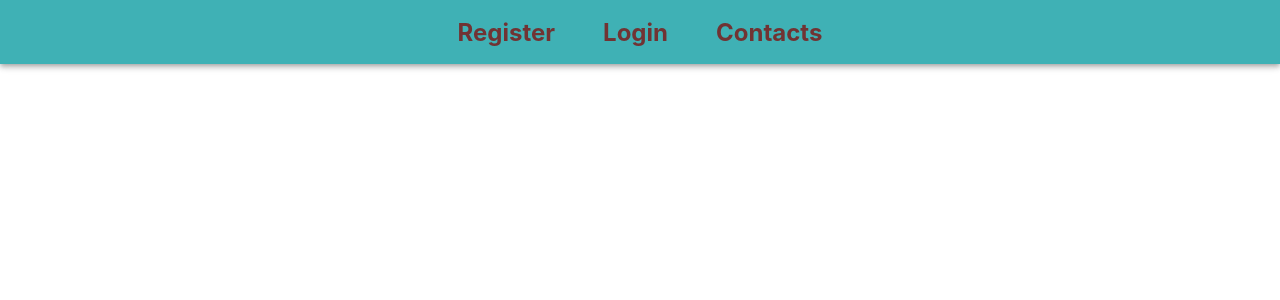
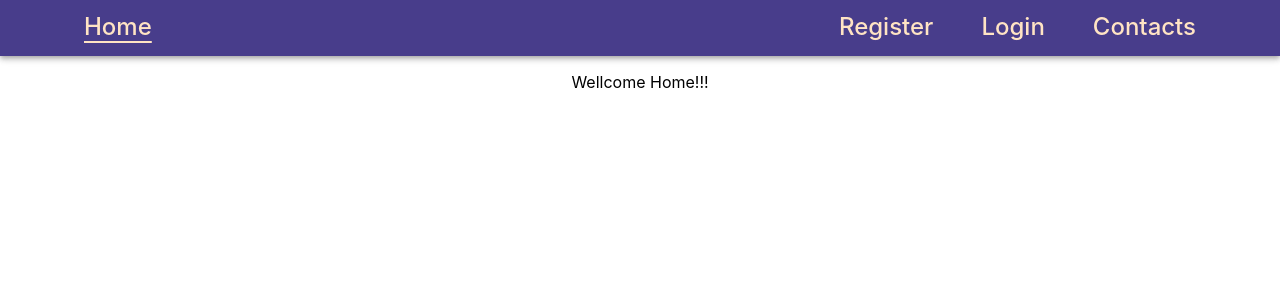
Before and after one commit to AndriiTkac4ov/goit-react-hw-08-phonebook, a React (Create React App) app: page / in a window 1280 px wide. Shown: the top 300 px of the page. Built offline with nearby package versions, Linux system fonts and the light colour scheme.

Commit message:
add NotFound page

```diff
--- a/src/components/App/App.jsx
+++ b/src/components/App/App.jsx
@@ -2,36 +2,20 @@ import { lazy } from "react";
 import { Route, Routes } from 'react-router-dom';
 import { Layout } from '../Layout/Layout';
 
-// import ContactForm from "../ContactForm/ContactForm";
-// import Filter from "../Filter/Filter";
-// import ContactList from "../ContactList/ContactList";
-// import Loader from "../Loader/Loader";
-// import { selectIsLoading} from "redux/selectors";
-// import { useSelector } from "react-redux";
-// import { Application, ApplicationTitle, ListTitle } from "./App.styled";
-
+const Home = lazy(() => import('pages/Home/Home'));
 const Register = lazy(() => import('pages/Register/Register'));
 const Login = lazy(() => import('pages/Login/Login'));
 const Contacts = lazy(() => import('pages/Contacts/Contacts'));
 const NotFound = lazy(() => import('pages/NotFound/NotFound'));
 
 const App = () => {
-  // const isLoading = useSelector(selectIsLoading);
-
   return (
     <Routes>
       <Route path='/' element={<Layout />}>
+        <Route index element={<Home />} />
         <Route path='register' element={<Register />} />
         <Route path='login' element={<Login />} />
         <Route path='contacts' element={<Contacts />} />
-        {/* <Application>
-        <ApplicationTitle>Phonebook</ApplicationTitle>
-        <ContactForm />
-        <ListTitle>Contacts</ListTitle>
-        <Filter />
-        {isLoading && <Loader />}
-        <ContactList />
-        </Application> */}
       </Route>
       <Route path="*" element={<NotFound />} />
     </Routes>
--- a/src/components/Layout/Layout.styled.jsx
+++ b/src/components/Layout/Layout.styled.jsx
@@ -5,12 +5,10 @@ export const PhonebookHeader = styled.header`
     left: 0;
     position: sticky;
     z-index: 1100;
-    min-height: ${props => props.theme.spacing(8)};
-    display: flex;
-    justify-content: center;
-    align-items: center;
+    min-height: ${props => props.theme.spacing(4)};
+    padding: 12px 84px;
     color: #ffffff;
 
-    background-color: #3fb1b5;
+    background-color: darkslateblue;
     box-shadow: 0px 2px 4px -1px rgba(0, 0, 0, 0.2), 0px 4px 5px 0px rgba(0, 0, 0, 0.14), 0px 1px 10px 0px rgba(0, 0, 0, 0.12);
 `;
--- a/src/components/Navigation/Navigation.jsx
+++ b/src/components/Navigation/Navigation.jsx
@@ -1,12 +1,12 @@
-import { NavItem } from './Navigation.styled';
+import { HeaderNav, NavItem } from './Navigation.styled';
 
 export const Navigation = () => {
     return (
-        <nav>
-            {/* <NavItem to='/'>Home</NavItem> */}
+        <HeaderNav>
+            <NavItem to='/'>Home</NavItem>
             <NavItem to='/register'>Register</NavItem>
             <NavItem to='/login'>Login</NavItem>
             <NavItem to='/contacts'>Contacts</NavItem>
-        </nav>
+        </HeaderNav>
     )
 }
--- a/src/components/Navigation/Navigation.styled.jsx
+++ b/src/components/Navigation/Navigation.styled.jsx
@@ -1,20 +1,32 @@
 import styled from 'styled-components';
 import { NavLink } from 'react-router-dom';
 
+export const HeaderNav = styled.nav`
+    display: flex;
+    justify-content: space-between;
+    align-items: center;
+`;
+
 export const NavItem = styled(NavLink)`
     font-size: 24px;
-    font-weight: 700;
+    font-weight: 500;
     text-decoration: none;
-    color: #713333;
-    transition: color 250ms cubic-bezier(0.4, 0, 0.2, 1);
+    color: bisque;
+    transition: color 250ms cubic-bezier(0.4, 0, 0.2, 1), transform 250ms cubic-bezier(0.4, 0, 0.2, 1);
+
     &:not(:last-child) {
         margin-right: ${props => props.theme.spacing(6)};
     }
+    &:first-child {
+        margin-right: auto;
+    }
     &:hover:not(.active),
     &:focus:not(.active) {
-        color: #1172c0;
+        color: springgreen;
+        transform: scale(1.15);
     }
     &.active {
-        text-decoration: underline #713333;
+        text-decoration: underline bisque;
+        text-underline-offset: 6px;
     }
 `;
--- a/src/pages/Contacts/Contacts.jsx
+++ b/src/pages/Contacts/Contacts.jsx
@@ -1,13 +1,13 @@
 import ContactForm from "components/ContactForm/ContactForm";
 import Filter from "components/Filter/Filter";
 import ContactList from "components/ContactList/ContactList";
-// import Loader from "components/Loader/Loader";
-// import { selectIsLoading} from "redux/selectors";
-// import { useSelector } from "react-redux";
+import Loader from "components/Loader/Loader";
+import { selectIsLoading} from "redux/selectors";
+import { useSelector } from "react-redux";
 import { ContactsGroup, AppTitle, ContactsTitle } from "./Contacts.styled";
 
 const Contacts = () => {
-    // const isLoading = useSelector(selectIsLoading);
+    const isLoading = useSelector(selectIsLoading);
 
     return (
         <ContactsGroup>
@@ -15,7 +15,7 @@ const Contacts = () => {
             <ContactForm />
             <ContactsTitle>Contacts</ContactsTitle>
             <Filter />
-            {/* {isLoading && <Loader />} */}
+            {isLoading && <Loader />}
             <ContactList />
         </ContactsGroup>
     )
--- /dev/null
+++ b/src/pages/Home/Home.jsx
@@ -0,0 +1,7 @@
+const Home = () => {
+    return (
+        <p style={{textAlign: "center"}}>Wellcome Home!!!</p>
+    )
+}
+
+export default Home;
--- a/src/pages/Login/Login.jsx
+++ b/src/pages/Login/Login.jsx
@@ -1,6 +1,6 @@
 const Login = () => {
     return (
-        <p>Login!!!</p>
+        <p style={{textAlign: "center"}}>Login!</p>
     )
 }
 
--- a/src/pages/NotFound/NotFound.jsx
+++ b/src/pages/NotFound/NotFound.jsx
@@ -4,7 +4,7 @@ import {
     NotFoundText,
     NotFoundLink,
 } from './NotFound.styled';
-import image from './not-found.gif';
+import image from './go-away-from-this-page.gif';
 
 function NotFound() {
     return (
--- a/src/pages/NotFound/NotFound.styled.jsx
+++ b/src/pages/NotFound/NotFound.styled.jsx
@@ -23,18 +23,18 @@ export const NotFoundLink = styled(Link)`
     display: inline-block;
     text-decoration: none;
     padding: 8px;
-
-    color: #713333;
-    background-color: #fff4e0;
+    color: honeydew;
+    background-color: burlywood;
     border: 1px solid;
-    border-color: #713333;
+    border-color: chocolate;
     border-radius: 6px;
     cursor: pointer;
-    transition: color 250ms cubic-bezier(0.4, 0, 0.2, 1), background-color 250ms cubic-bezier(0.4, 0, 0.2, 1), border-color 250ms cubic-bezier(0.4, 0, 0.2, 1);
+    transition: background-color 250ms cubic-bezier(0.4, 0, 0.2, 1), color 250ms cubic-bezier(0.4, 0, 0.2, 1), border-color 250ms cubic-bezier(0.4, 0, 0.2, 1), transform 250ms cubic-bezier(0.4, 0, 0.2, 1);
     &:hover,
     &:focus {
-        color: #fff4e0;
-        background-color: #1172c0;
-        border-color: #1172c0;
+        background-color: chocolate;
+        color: springgreen;
+        border-color: springgreen;
+        transform: scale(1.1);
     }
 `;
--- a/src/pages/Register/Register.jsx
+++ b/src/pages/Register/Register.jsx
@@ -1,6 +1,6 @@
 const Register = () => {
     return (
-        <p>Register!!!</p>
+        <p style={{textAlign: "center"}}>Register!</p>
     )
 }
 
```
Also changed, not shown: src/components/ContactForm/ContactForm.styled.jsx (+4 -3 lines), src/components/ContactItem/ContactItem.styled.jsx (+4 -3 lines), src/pages/NotFound/go-away-from-this-page.gif (added), src/pages/NotFound/not-found.gif (deleted).
